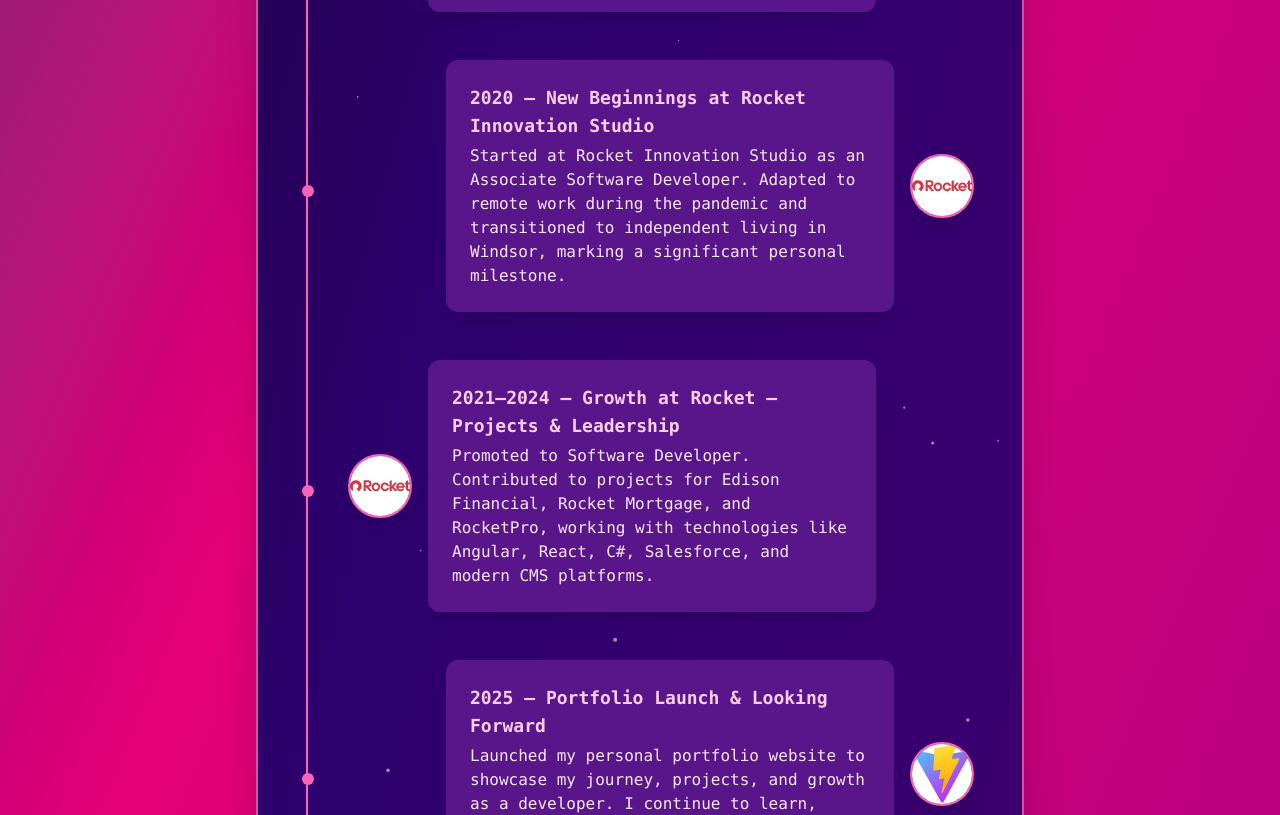
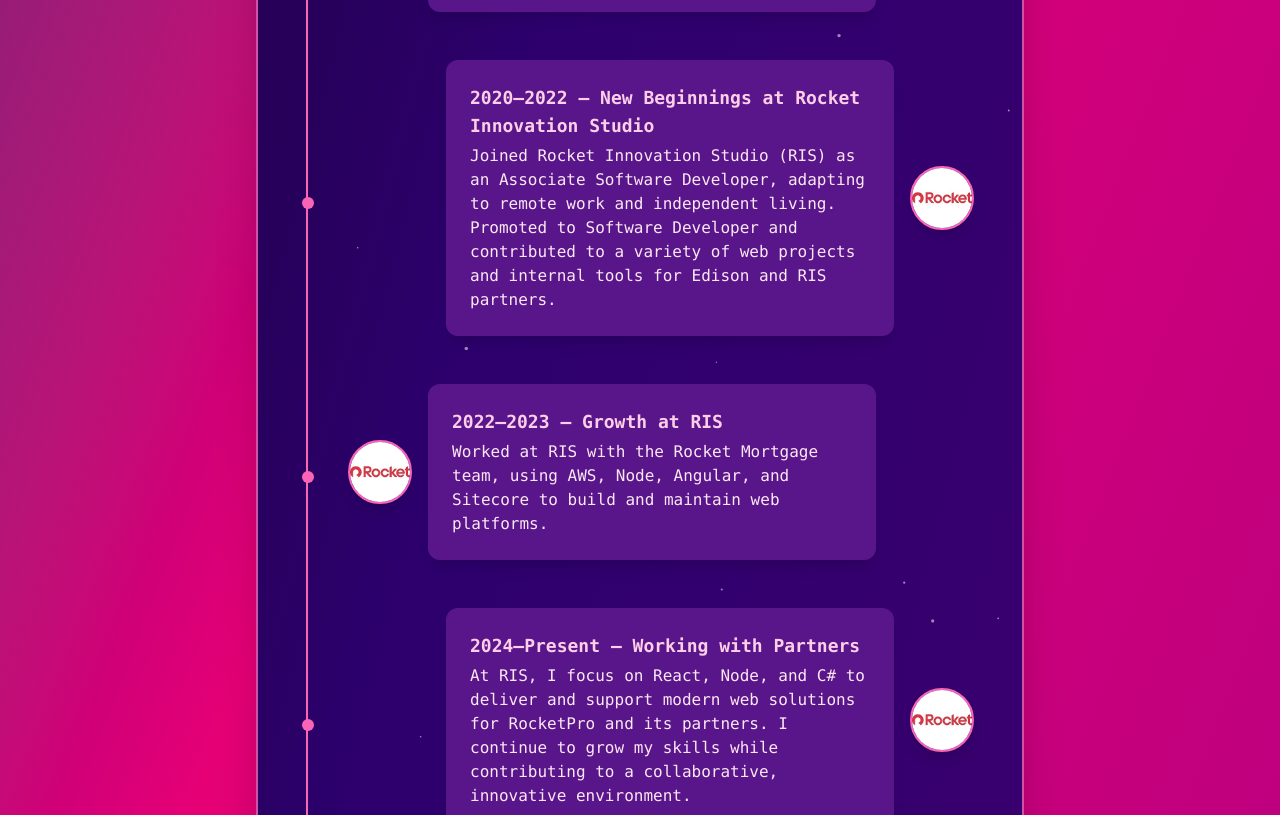
Before and after one commit to halwave/halwave.github.io, a React (Vite) app: page /#/journey in a window 1280 px wide. Shown: the part 1995-2810 px from the top of the page. Built offline with nearby package versions, Linux system fonts and the light colour scheme.

Commit message:
refining more copy for reume and journey

```diff
--- a/src/data/journeyTimeline.ts
+++ b/src/data/journeyTimeline.ts
@@ -64,17 +64,24 @@
     image: scribendiLogo,
   },
   {
-    year: "2020",
+    year: "2020–2022",
     title: "New Beginnings at Rocket Innovation Studio",
     description:
-      "Started at Rocket Innovation Studio as an Associate Software Developer. Adapted to remote work during the pandemic and transitioned to independent living in Windsor, marking a significant personal milestone.",
+      "Joined Rocket Innovation Studio (RIS) as an Associate Software Developer, adapting to remote work and independent living. Promoted to Software Developer and contributed to a variety of web projects and internal tools for Edison and RIS partners.",
     image: rocketLogo,
   },
   {
-    year: "2021–2024",
-    title: "Growth at Rocket – Projects & Leadership",
+    year: "2022–2023",
+    title: "Growth at RIS",
     description:
-      "Promoted to Software Developer. Contributed to projects for Edison Financial, Rocket Mortgage, and RocketPro, working with technologies like Angular, React, C#, Salesforce, and modern CMS platforms.",
+      "Worked at RIS with the Rocket Mortgage team, using AWS, Node, Angular, and Sitecore to build and maintain web platforms.",
+    image: rocketLogo,
+  },
+  {
+    year: "2024–Present",
+    title: "Working with Partners",
+    description:
+      "At RIS, I focus on React, Node, and C# to deliver and support modern web solutions for RocketPro and its partners. I continue to grow my skills while contributing to a collaborative, innovative environment.",
     image: rocketLogo,
   },
   {
--- a/src/data/resume.ts
+++ b/src/data/resume.ts
@@ -70,11 +70,10 @@
     years: "2020 – Present",
     details: [
       "Joined RIS as an Associate Software Developer (2020–2021), promoted to Software Developer in 2021.",
-      "Built RIS’ first website using Angular.",
-      "Supported Edison Financial (later Rocket Mortgage Canada) with full-stack development: Node, AWS, Salesforce, .NET C#, and Salesforce Apex for client and mortgage data management.",
-      "Worked on the Home Buying Plan project for Rocket Mortgage, using TypeScript, Angular, NgRx, RxJS, and Sitecore CMS. Collaborated with designers and stakeholders to deliver a modern, user-friendly web presence and create a client-facing web application that guided users through the home buying process.",
-      "Pivoted to RocketPro (brokerage) in early 2024, supporting C# applications for loan and email data, and leading the migration of the RocketPro website from WordPress to Payload CMS. Utilized React and Tailwind CSS to deliver a modern, responsive, and accessible design, enabling brokers to access updates and internal systems efficiently.",
-      "Gained experience with modern CMS platforms (Sitecore, Payload), and contributed to internal tools and cloud-based web applications across multiple Rocket companies. Frequently collaborated with cross-functional teams, participated in Agile ceremonies, and mentored junior developers on best practices and new technologies.",
+      "Built and maintained web applications using Angular, React, Node, and modern CMS platforms.",
+      "Supported partners such as Rocket Mortgage, RocketPro, and Edison Financial with full-stack development using technologies like Node, AWS, .NET C#, and Salesforce Apex.",
+      "Contributed to internal tools and cloud-based web applications across multiple Rocket companies.",
+      "Frequently collaborated with cross-functional teams, participated in Agile ceremonies, and mentored junior developers on best practices and new technologies.",
     ],
   },
   {
```
